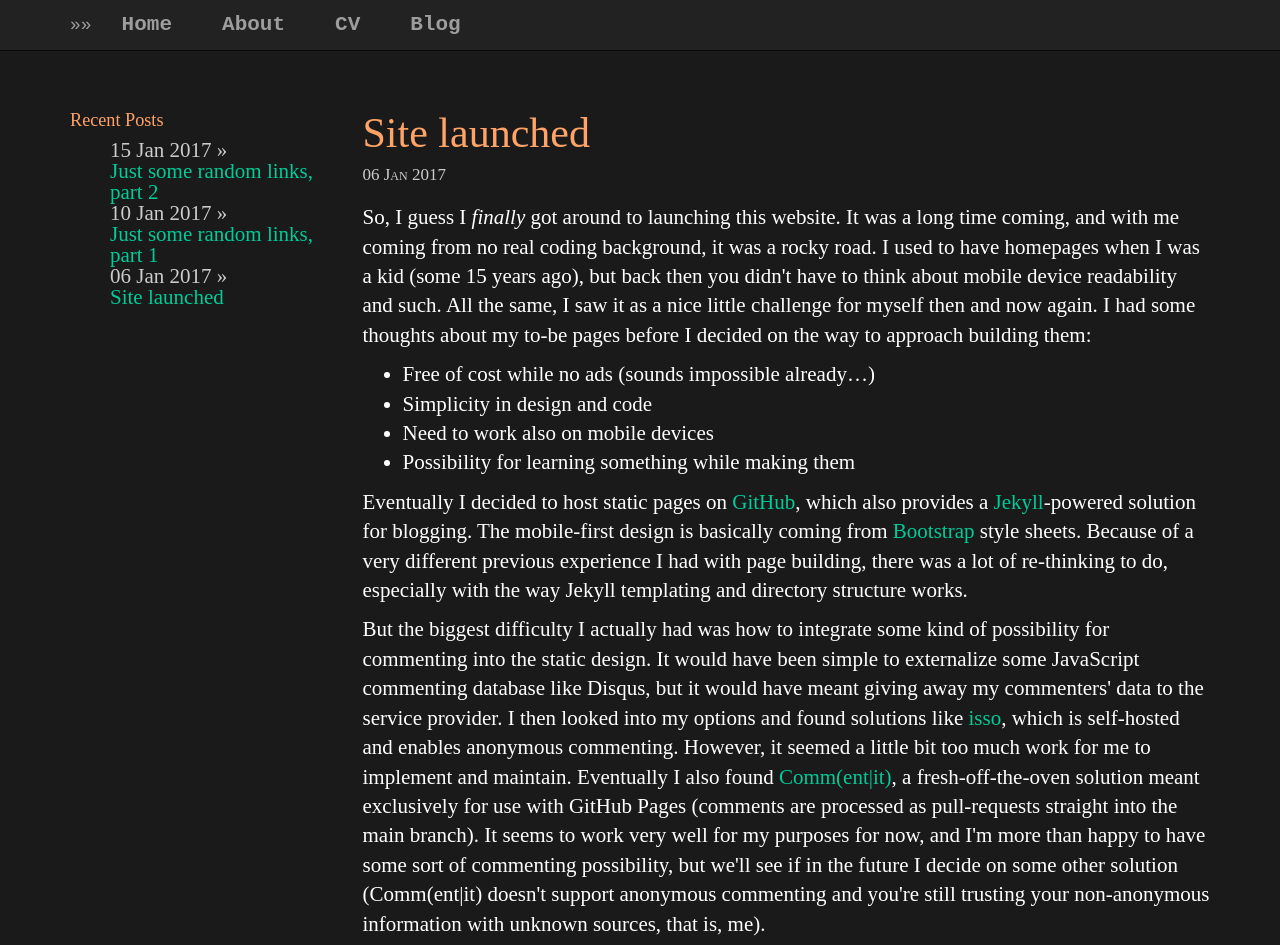
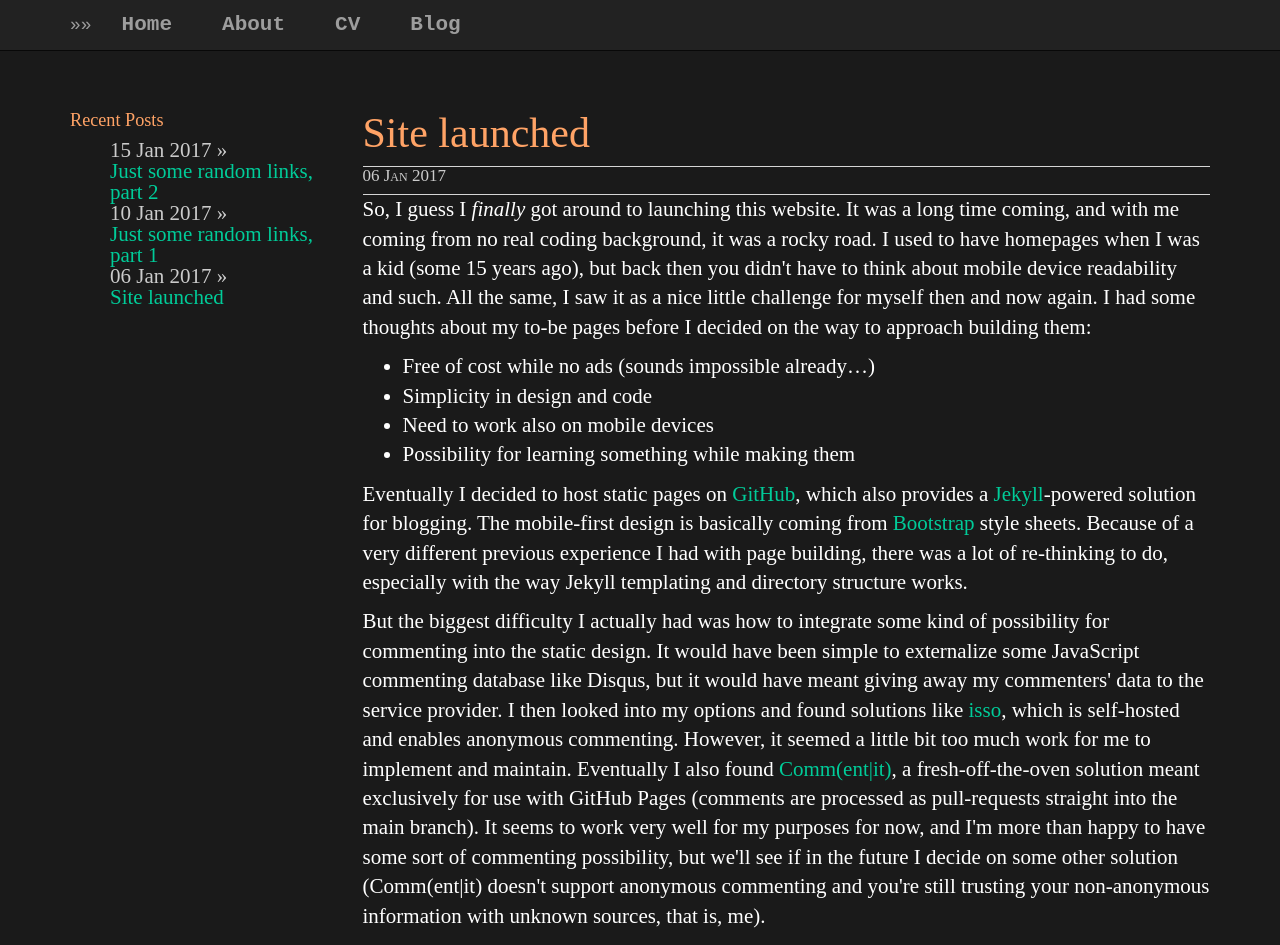
Before and after one commit to plantecophys/plantecophys, a Jekyll site: the page built from _posts/2016-04-30-site-launched.md, in a window 1280 px wide and 1400 px high. Shown: the top 945 px of the window. Built offline with Jekyll 4.4.1, drawn with Linux system fonts in a browser that asks for light colours.

Commit message:
Update main.css

```diff
--- a/css/main.css
+++ b/css/main.css
@@ -74,9 +74,9 @@ a:visited {
 }
 /* meta */
 .meta_wrapper {
-    border:1px 1px solid #d5d5d5;
+    border:1px solid #d5d5d5;
     border-width:1px 0;
-    margin:0 0 20px;
+    margin:0 0 20 20px;
     padding:0px 0;
 }
 .postdate {
```
